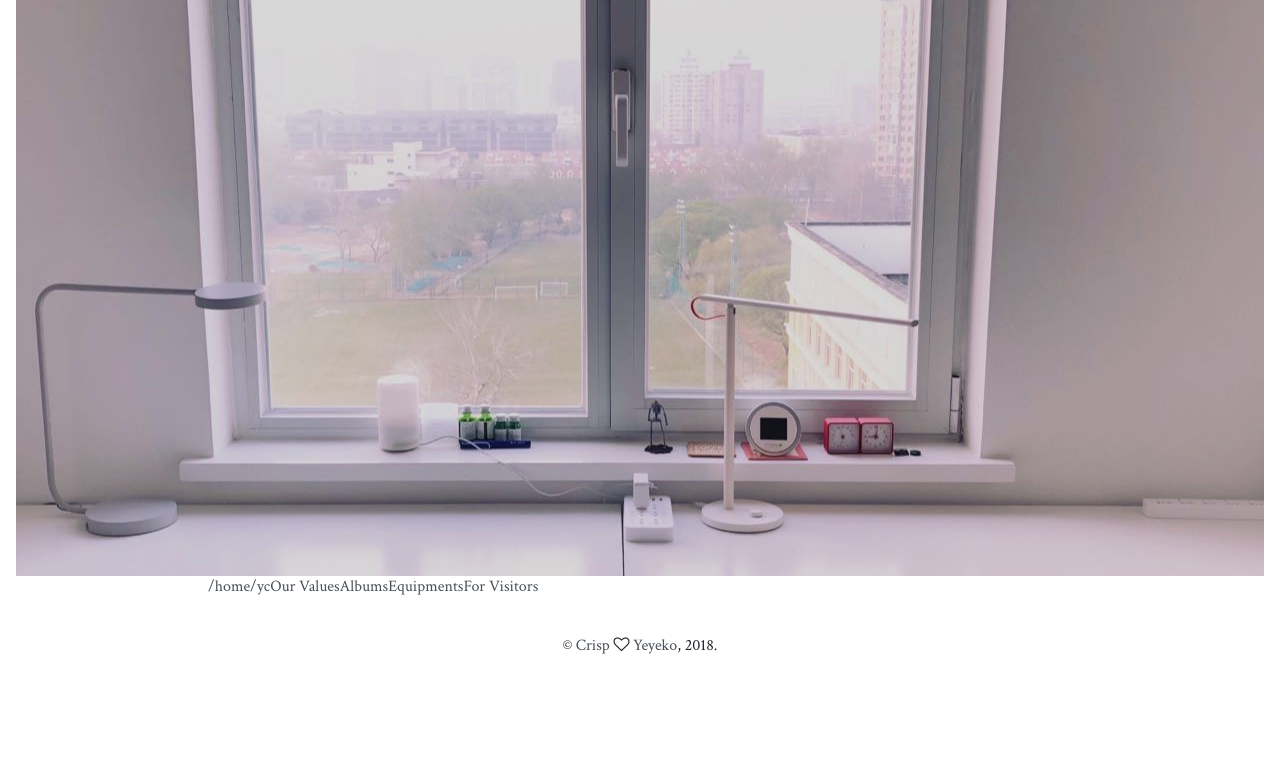
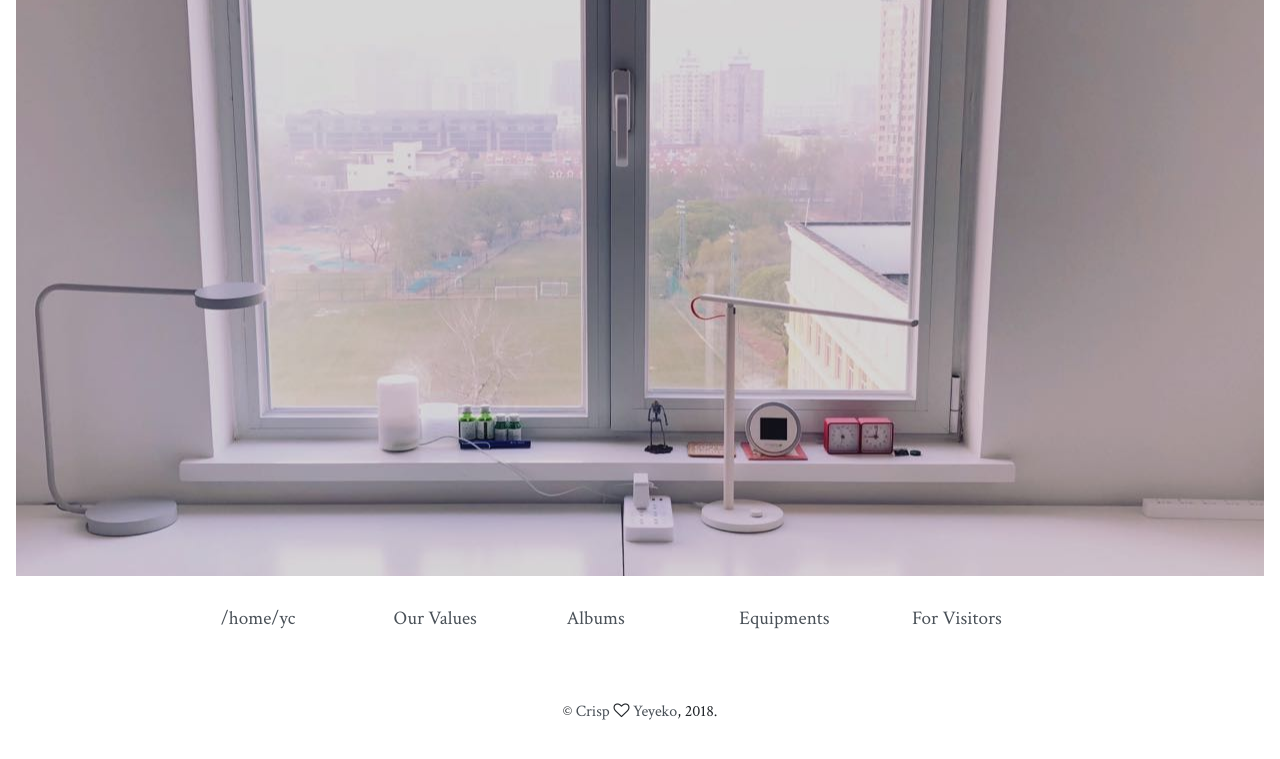
Before and after one commit to crispgm/apartment, a Jekyll site: the page built from _docs/index.html, in a window 1280 px wide. Shown: the top 759 px of the page. Built offline with Jekyll 4.4.1, drawn with Linux system fonts in a browser that asks for light colours.

Commit message:
New designed index

```diff
--- a/assets/css/style.scss
+++ b/assets/css/style.scss
@@ -168,6 +168,18 @@ img {
   }
 }
 
+.index-menu-item {
+  font-size: 1.2rem;
+  line-height: 1.5;
+  margin: 1.8rem 0;
+  padding-left: .8rem;
+  width: 20%;
+}
+
+.index-main {
+  font-weight: bold;
+}
+
 .footer {
   margin: 2.4rem;
 }
```
